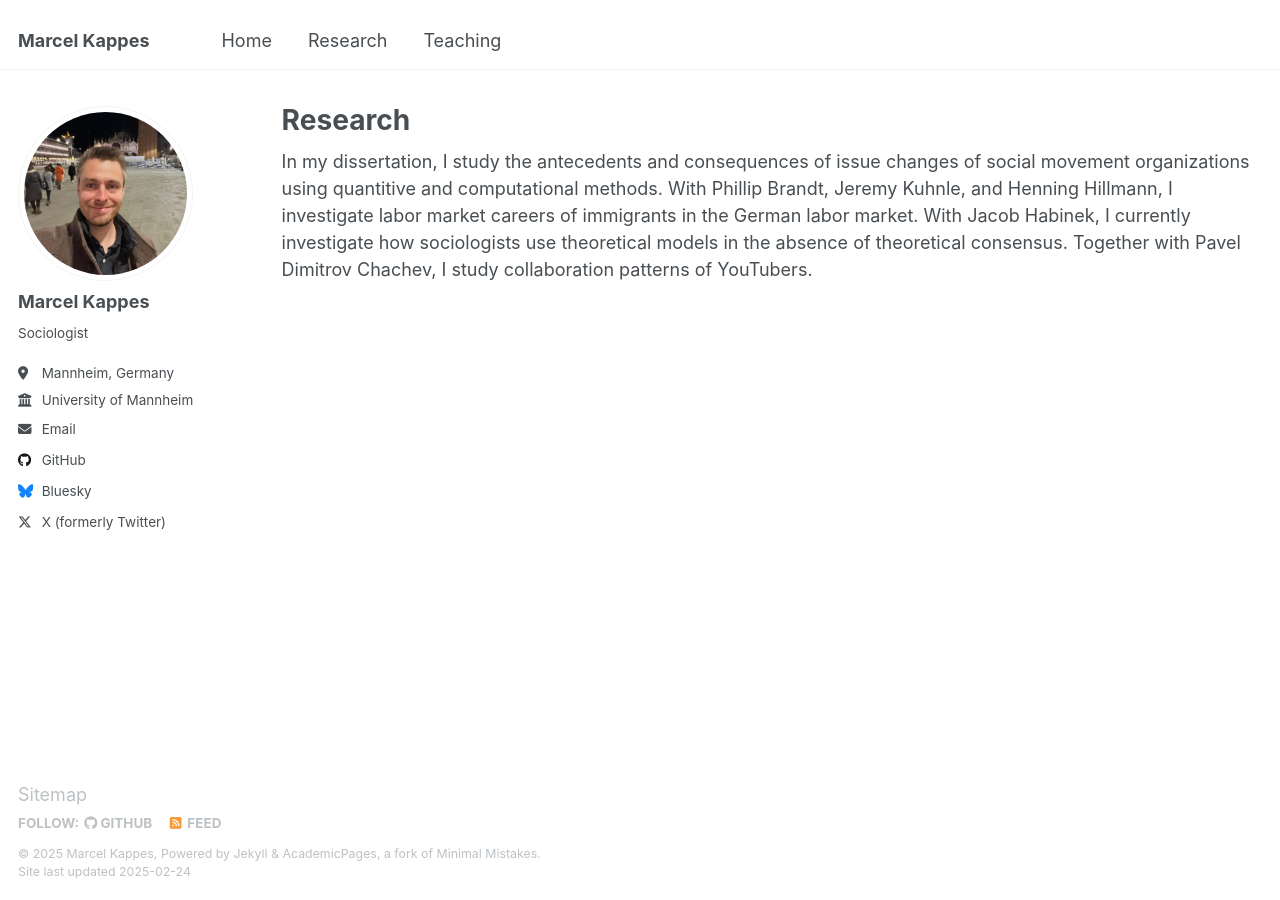
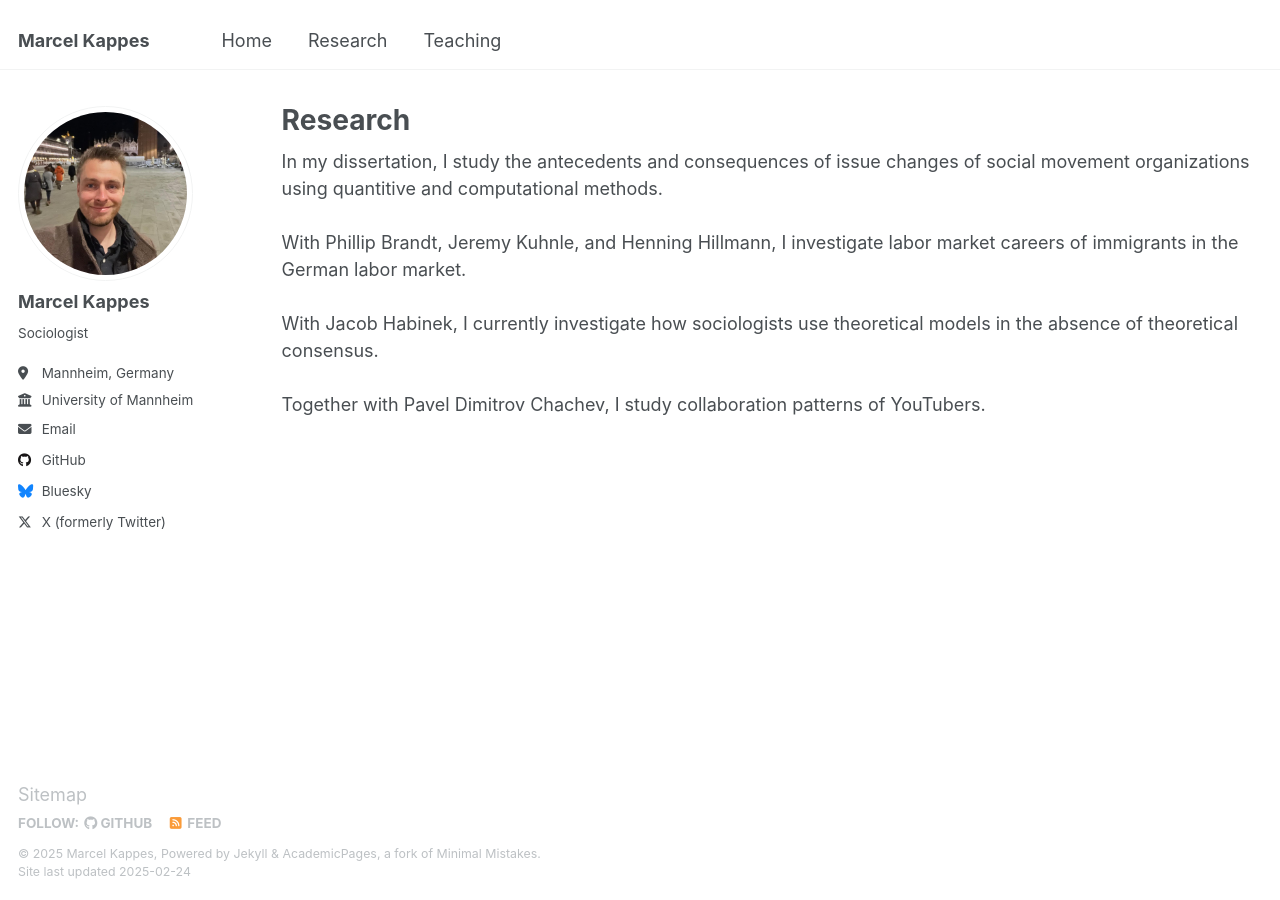
Before and after one commit to markappe/markappe.github.io, a Jekyll site: the page built from _pages/research.html, in a window 1280 px wide. Built offline with Jekyll 4.4.1, drawn with Linux system fonts in a browser that asks for light colours.

```diff
--- a/_pages/research.html
+++ b/_pages/research.html
@@ -5,10 +5,10 @@ permalink: /research/
 author_profile: true
 ---
 
-In my dissertation, I study the antecedents and consequences of issue changes of social movement organizations using quantitive and computational methods.
+In my dissertation, I study the antecedents and consequences of issue changes of social movement organizations using quantitive and computational methods.<br><br>
 
-With Phillip Brandt, Jeremy Kuhnle, and Henning Hillmann, I investigate labor market careers of immigrants in the German labor market.
+With Phillip Brandt, Jeremy Kuhnle, and Henning Hillmann, I investigate labor market careers of immigrants in the German labor market.<br><br>
 
-With Jacob Habinek, I currently investigate how sociologists use theoretical models in the absence of theoretical consensus.
+With Jacob Habinek, I currently investigate how sociologists use theoretical models in the absence of theoretical consensus.<br><br>
 
 Together with Pavel Dimitrov Chachev, I study collaboration patterns of YouTubers.
```
